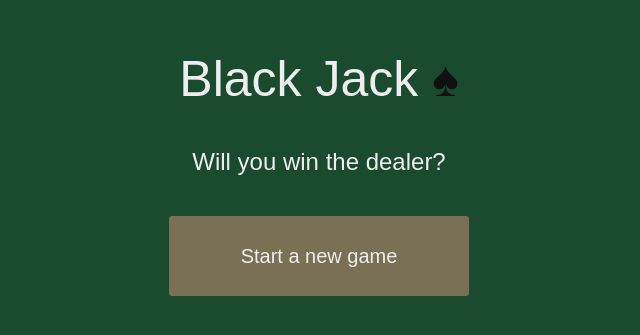
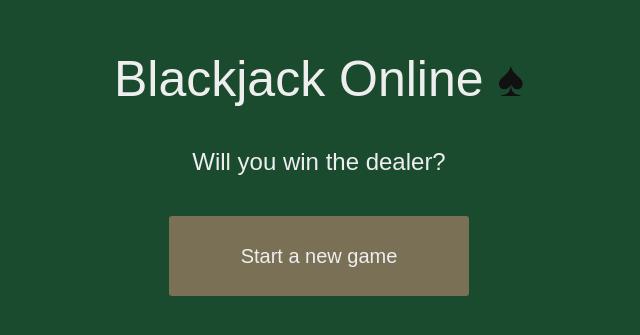
Before and after one commit to yaronveg/Black-Jack21, a plain HTML site: page docs/index.html in a window 1280 px wide. Shown: the part 207-542 px from the top of the page, without its empty margins (321-961 px from the left). Drawn offline with Linux system fonts and the light colour scheme.

Commit message:
game name and sound reset

```diff
--- a/docs/index.html
+++ b/docs/index.html
@@ -4,13 +4,13 @@
     <meta charset="UTF-8" />
     <meta http-equiv="X-UA-Compatible" content="IE=edge" />
     <meta name="viewport" content="width=device-width, initial-scale=1.0" />
-    <title>Black Jack 21</title>
+    <title>Blackjack Online</title>
     <link rel="stylesheet" href="css/style.css" />
   </head>
   <body>
     <section class="game container">
       <div class="greeting fadein">
-        <h1>Black Jack <span class="text-black">♠</span></h1>
+        <h1>Blackjack Online <span class="text-black">♠</span></h1>
         <p class="lead">Will you win the dealer?</p>
         <button class="button-greeting">Start a new game</button>
       </div>
--- a/docs/script/script.js
+++ b/docs/script/script.js
@@ -108,6 +108,7 @@ function dealCard(who) {
   }, animateDelay + 500);
 
   // activate sound and reset
+  sfxCard.currentTime = 0;
   sfxCard.canplaythrough = sfxCard.play();
 
   ////// MOVING CARD TO NEW POSITION //////
```
